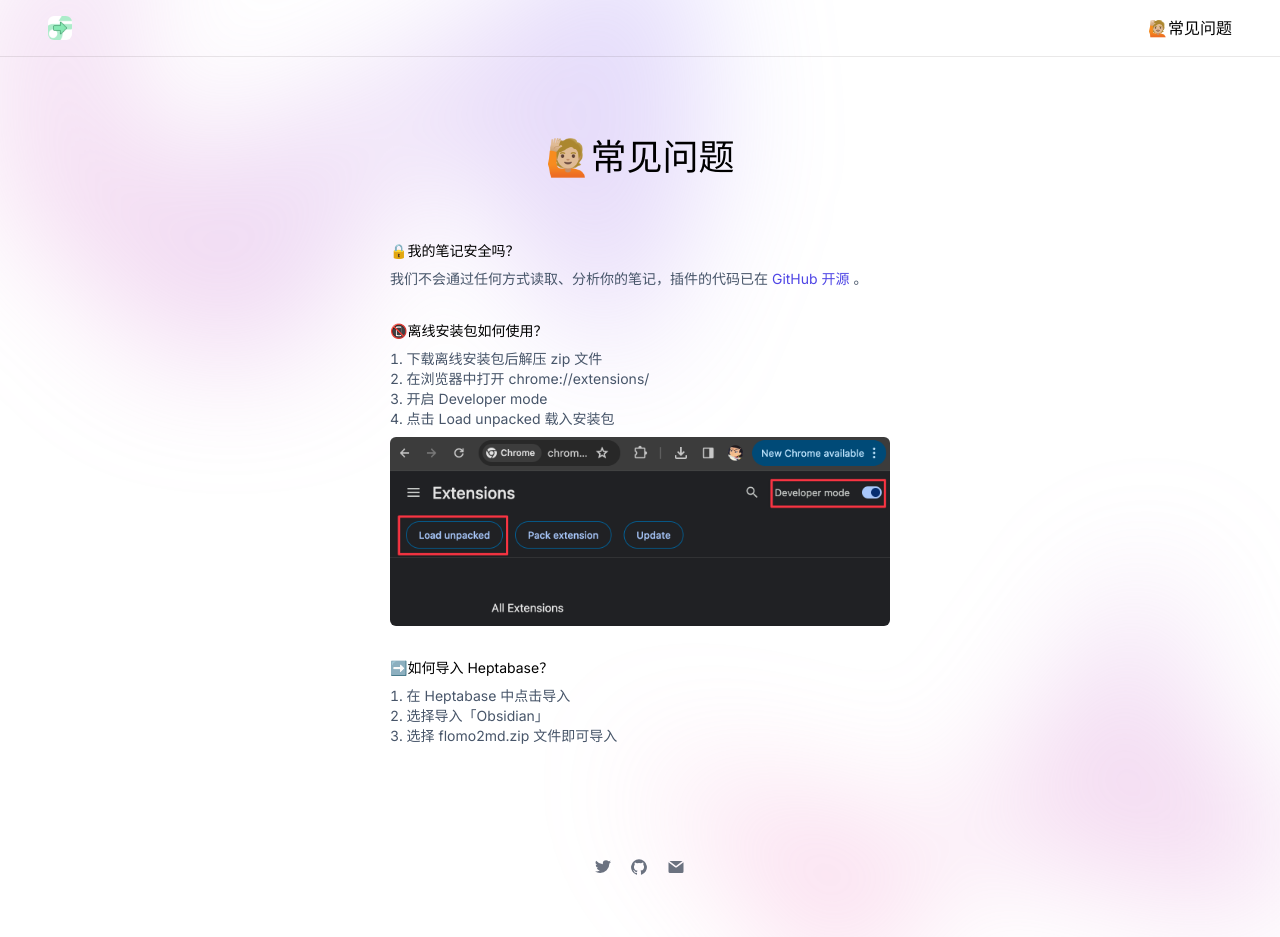
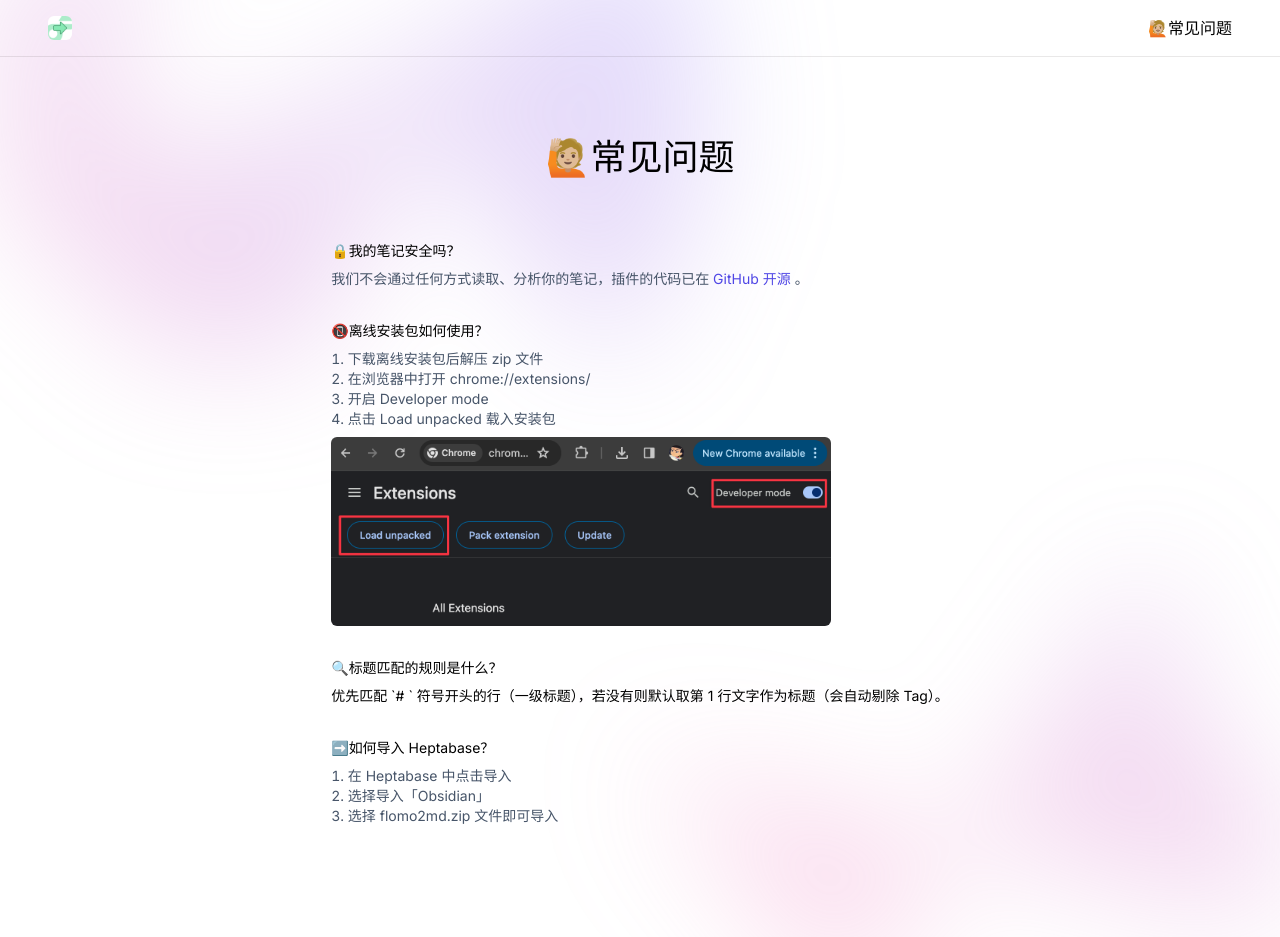
Before and after one commit to draJiang/flomo2md, a Next.js app: page /faq in a window 1280 px wide. Shown: the top 937 px of the page. Before the commit the page ends 908 px from the top, so only its background shows below. Built offline with nearby package versions, Linux system fonts and the light colour scheme.

Commit message:
更新离线安装包；更新常见问题

```diff
--- a/src/app/faq/page.tsx
+++ b/src/app/faq/page.tsx
@@ -31,6 +31,10 @@
                     </ol>
                 </section>
                 <section className='mb-8'>
+                    <h2 className='mb-2'>🔍标题匹配的规则是什么？</h2>
+                    <p>优先匹配 `# ` 符号开头的行（一级标题），若没有则默认取第 1 行文字作为标题（会自动剔除 Tag）。</p>
+                </section>
+                <section className='mb-8'>
                     <h2 className='mb-2'>➡️如何导入 Heptabase？</h2>
                     <ol className='list-decimal list-inside	text-slate-600 dark:text-slate-400'>
                         <li>在 Heptabase 中点击导入</li>
```
Also changed, not shown: 1 other file (tests, documents, lock files or other folders). Lines whose indentation alone changed are shown as unchanged.
